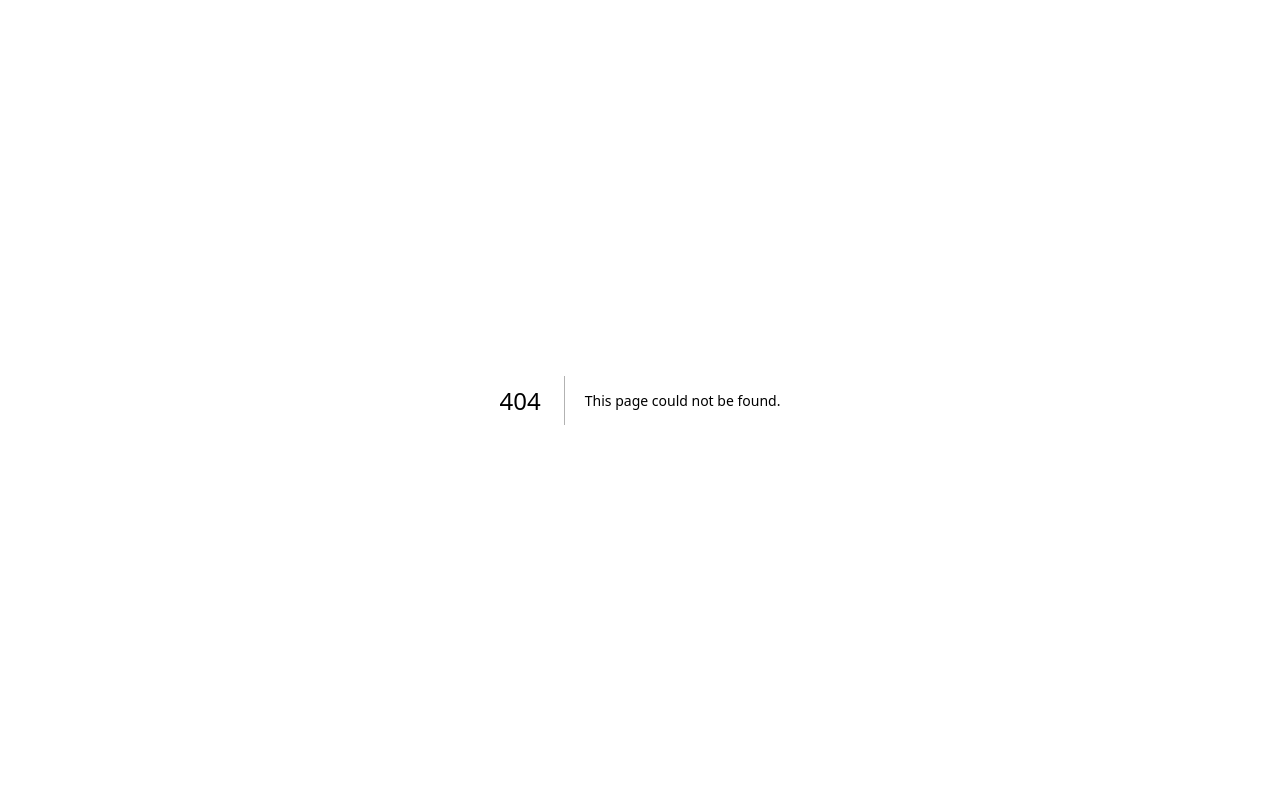
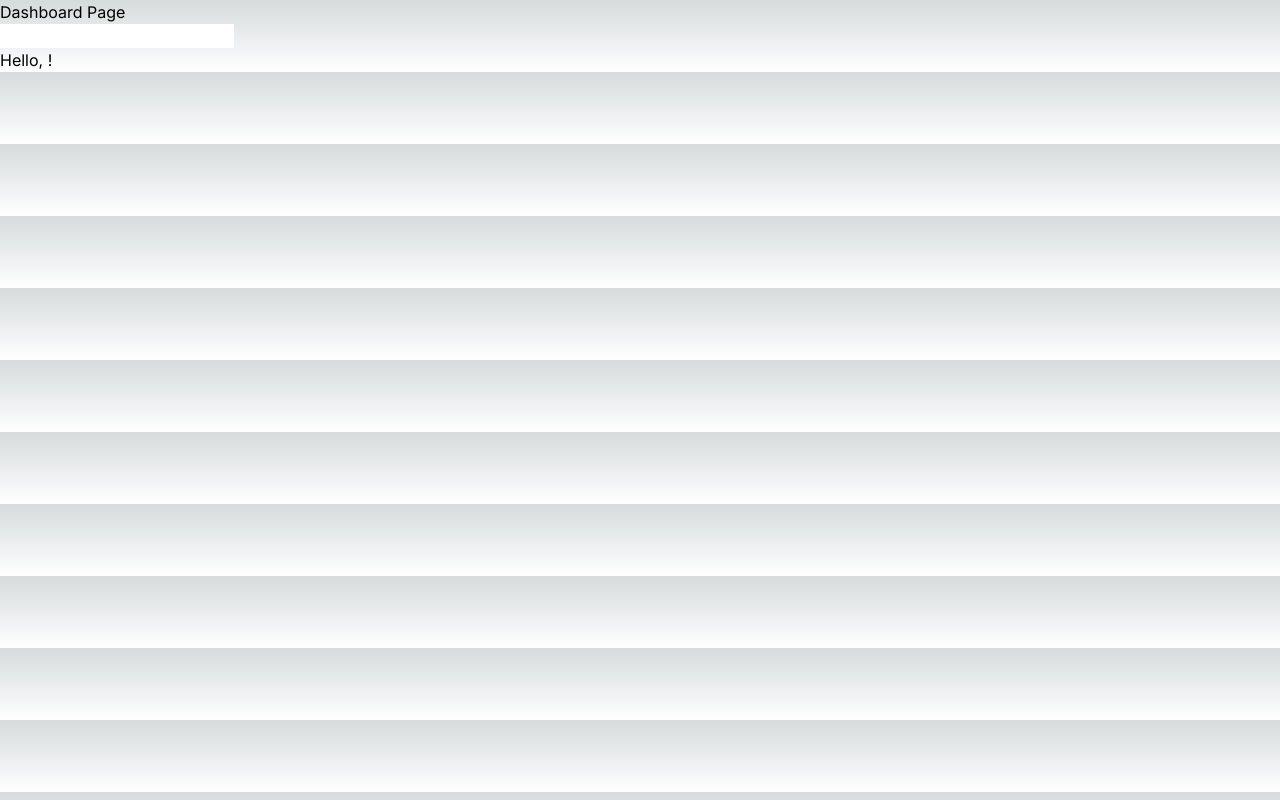
Before and after one commit to RohitSanjayjiwade/Next.js-14-Tutorial-rendering-demo, a Next.js app: page /dashboard in a window 1280 px wide. Before the commit this address had no page. Built offline with nearby package versions, Linux system fonts and the light colour scheme.

Commit message:
Server and Client Components

```diff
--- /dev/null
+++ b/src/app/about/page.tsx
@@ -0,0 +1,4 @@
+export default function AboutPage(){
+	console.log("About Server Component")
+	return <h1>About Page</h1>;
+}
--- /dev/null
+++ b/src/app/dashboard/page.tsx
@@ -0,0 +1,16 @@
+"use client";
+
+import { useState } from "react";
+
+export default function DashboardPage(){
+	console.log("Dashboard Client ");
+	const [name, setName] = useState("")
+	return(
+
+		<div>
+			<h1>Dashboard Page</h1>
+			<input value={name} onChange={(e) => setName(e.target.value)} />
+			<p>Hello, {name}! </p>
+		</div>
+		);
+}
--- a/src/app/page.tsx
+++ b/src/app/page.tsx
@@ -1,4 +1,5 @@
 import Image from "next/image";
+import Link from "next/link";
 
 export default function Home() {
   return (
@@ -8,6 +9,7 @@ export default function Home() {
           Get started by editing&nbsp;
           <code className="font-mono font-bold">src/app/page.tsx</code>
         </p>
+        <Link href="/dashboard">Dashboard</Link>
         <div className="fixed bottom-0 left-0 flex h-48 w-full items-end justify-center bg-gradient-to-t from-white via-white dark:from-black dark:via-black lg:static lg:h-auto lg:w-auto lg:bg-none">
           <a
             className="pointer-events-none flex place-items-center gap-2 p-8 lg:pointer-events-auto lg:p-0"
```
